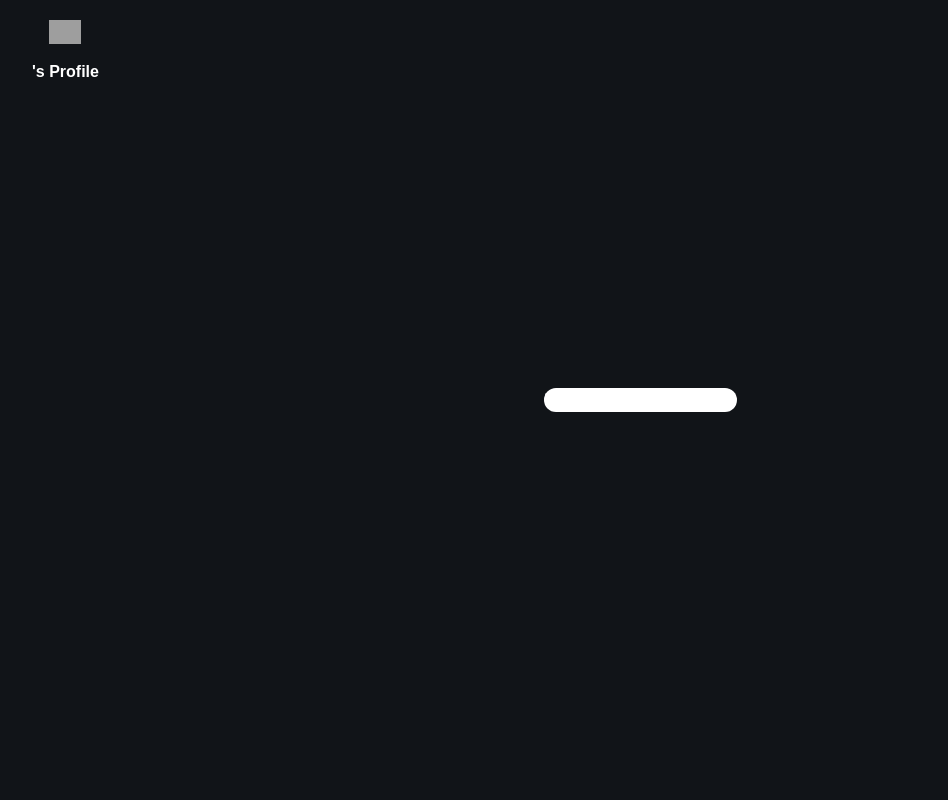
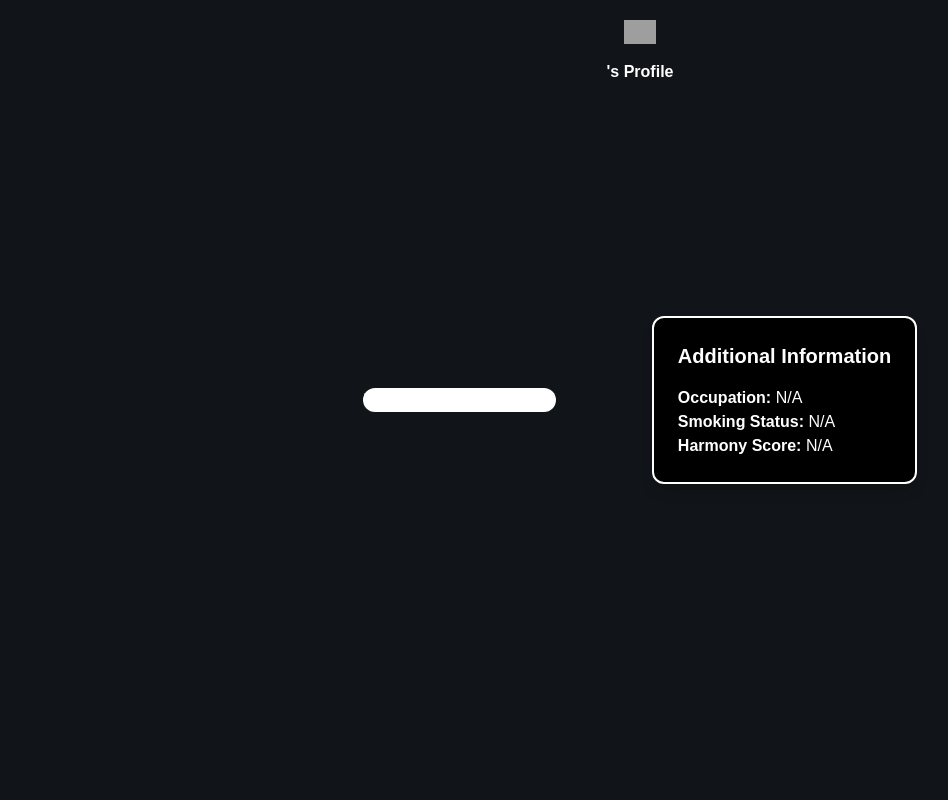
Before and after one commit to guinat/cytech-project-harmony-preing2-20232024, a PHP site: template src/pages/profileViewer.php in a window 1280 px wide. Shown: the whole page, without its empty margins (0-948 px from the left). Run offline with PHP 8.4, Linux system fonts and the light colour scheme; the template is opened without the code that fills it, so the values that code supplies are empty; some libraries are stand-ins or nearby versions; grey boxes are pictures that could not be loaded.

Commit message:
Update profileCompletion.php

```diff
--- a/src/pages/profileViewer.php
+++ b/src/pages/profileViewer.php
@@ -37,7 +37,7 @@ if ($userId) {
 </head>
 
 <body class="font-montserrat text-white bg-dark_gray">
-    <header class="fixed">
+    <header class="fixed top-0 left-0 right-0">
         <div class="flex flex-col gap-4 justify-center items-center px-4 py-3 md:px-6 md:py-4 lg:px-8 lg:py-5">
             <div class="flex items-center">
                 <a href="/index.php">
@@ -53,7 +53,8 @@ if ($userId) {
     </header>
 
     <!-- User Profile Card -->
-    <section class="flex justify-center items-center min-h-screen">
+    <section class="container mx-auto">
+        <div class="flex gap-24 justify-center items-center min-h-screen">
             <div class="bg-white max-w-md md:max-w-lg rounded-xl overflow-hidden">
                 <?php if ($userData) : ?>
                     <div id="carousel" class="relative">
@@ -70,13 +71,24 @@ if ($userId) {
                                                     </svg>
                                                     <p><?php echo htmlspecialchars($userData[13]); ?></p>
                                                 </div>
-                                            <div class="text-sm flex gap-2 items-center mb-2">
+                                                <div class="text-sm flex gap-2 items-center mb-0">
                                                     <svg xmlns="http://www.w3.org/2000/svg" viewBox="0 0 24 24" fill="currentColor" class="w-4 h-4">
                                                         <path fill-rule="evenodd" d="m11.54 22.351.07.04.028.016a.76.76 0 0 0 .723 0l.028-.015.071-.041a16.975 16.975 0 0 0 1.144-.742 19.58 19.58 0 0 0 2.683-2.282c1.944-1.99 3.963-4.98 3.963-8.827a8.25 8.25 0 0 0-16.5 0c0 3.846 2.02 6.837 3.963 8.827a19.58 19.58 0 0 0 2.682 2.282 16.975 16.975 0 0 0 1.145.742ZM12 13.5a3 3 0 1 0 0-6 3 3 0 0 0 0 6Z" clip-rule="evenodd" />
                                                     </svg>
                                                     <p><?php echo htmlspecialchars($userData[11]); ?></p>
                                                 </div>
-                                            <p class="text-base"><?php echo htmlspecialchars($userData[22]); ?></p>
+                                                <div class="text-sm flex gap-2 items-center mb-0">
+                                                    <svg xmlns="http://www.w3.org/2000/svg" viewBox="0 0 24 24" fill="currentColor" class="w-4 h-4">
+                                                        <path d="m11.645 20.91-.007-.003-.022-.012a15.247 15.247 0 0 1-.383-.218 25.18 25.18 0 0 1-4.244-3.17C4.688 15.36 2.25 12.174 2.25 8.25 2.25 5.322 4.714 3 7.688 3A5.5 5.5 0 0 1 12 5.052 5.5 5.5 0 0 1 16.313 3c2.973 0 5.437 2.322 5.437 5.25 0 3.925-2.438 7.111-4.739 9.256a25.175 25.175 0 0 1-4.244 3.17 15.247 15.247 0 0 1-.383.219l-.022.012-.007.004-.003.001a.752.752 0 0 1-.704 0l-.003-.001Z" />
+                                                    </svg>
+                                                    <p><?php echo htmlspecialchars($userData[20]); ?></p>
+                                                </div>
+                                            </div>
+                                        </div>
+                                        <hr>
+                                        <div class="bg-black">
+                                            <div class="p-4 text-white">
+                                                <p class="text-base font-semibold"><?php echo htmlspecialchars($userData[21]); ?></p>
                                             </div>
                                         </div>
                                     </div>
@@ -95,7 +107,16 @@ if ($userId) {
                     <p>User information not found.</p>
                 <?php endif; ?>
             </div>
+            <!-- Other User Details -->
+            <div class="bg-black border-2 border-white rounded-xl shadow-lg p-6">
+                <h3 class="text-xl font-semibold mb-4">Additional Information</h3>
+                <p><strong>Occupation:</strong> <?php echo htmlspecialchars($userData[18] ?? 'N/A'); ?></p>
+                <p><strong>Smoking Status:</strong> <?php echo htmlspecialchars($userData[19] ?? 'N/A'); ?></p>
+                <p><strong>Harmony Score:</strong> <?php echo htmlspecialchars($userData[22] ?? 'N/A'); ?></p>
+            </div>
+        </div>
     </section>
+</body>
 
 <script>
     const indicators = document.querySelectorAll('.carousel-indicator');
```
Lines whose indentation alone changed are shown as unchanged.
